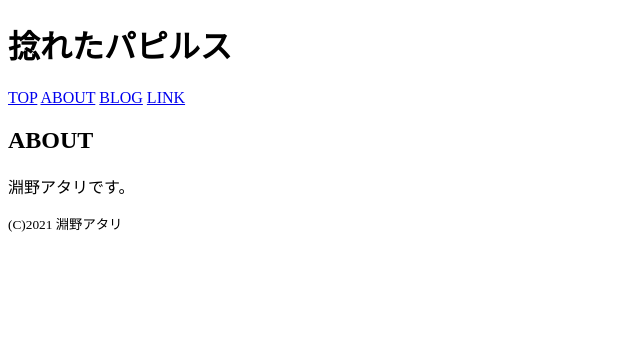
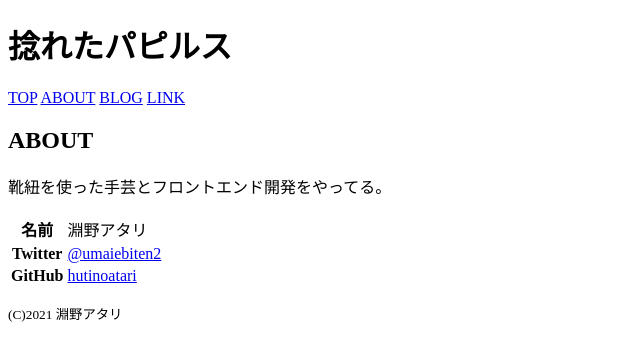
Before and after one commit to hutinoatari/hutinoatari.github.io, a Next.js app: page /about in a window 1280 px wide. Shown: the top 358 px of the page, without its empty margins (0-640 px from the left). Built offline with nearby package versions, Linux system fonts and the light colour scheme.

Commit message:
サイト説明とアバウトページを作った

```diff
--- a/src/pages/about.tsx
+++ b/src/pages/about.tsx
@@ -11,7 +11,33 @@ const AboutPage: FC<{}> = () => {
             <Header />
             <main>
                 <h2>ABOUT</h2>
-                <p>淵野アタリです。</p>
+                <p>靴紐を使った手芸とフロントエンド開発をやってる。</p>
+                <table>
+                    <tbody>
+                        <tr>
+                            <th>名前</th>
+                            <td>淵野アタリ</td>
+                        </tr>
+                        <tr>
+                            <th>Twitter</th>
+                            <td>
+                                <ExternalLink
+                                    title="@umaiebiten2"
+                                    url="https://twitter.com/umaiebiten2"
+                                />
+                            </td>
+                        </tr>
+                        <tr>
+                            <th>GitHub</th>
+                            <td>
+                                <ExternalLink
+                                    title="hutinoatari"
+                                    url="https://github.com/hutinoatari"
+                                />
+                            </td>
+                        </tr>
+                    </tbody>
+                </table>
             </main>
             <Footer />
         </>
```
Also changed, not shown: src/pages/index.tsx (+7 -0 lines).
